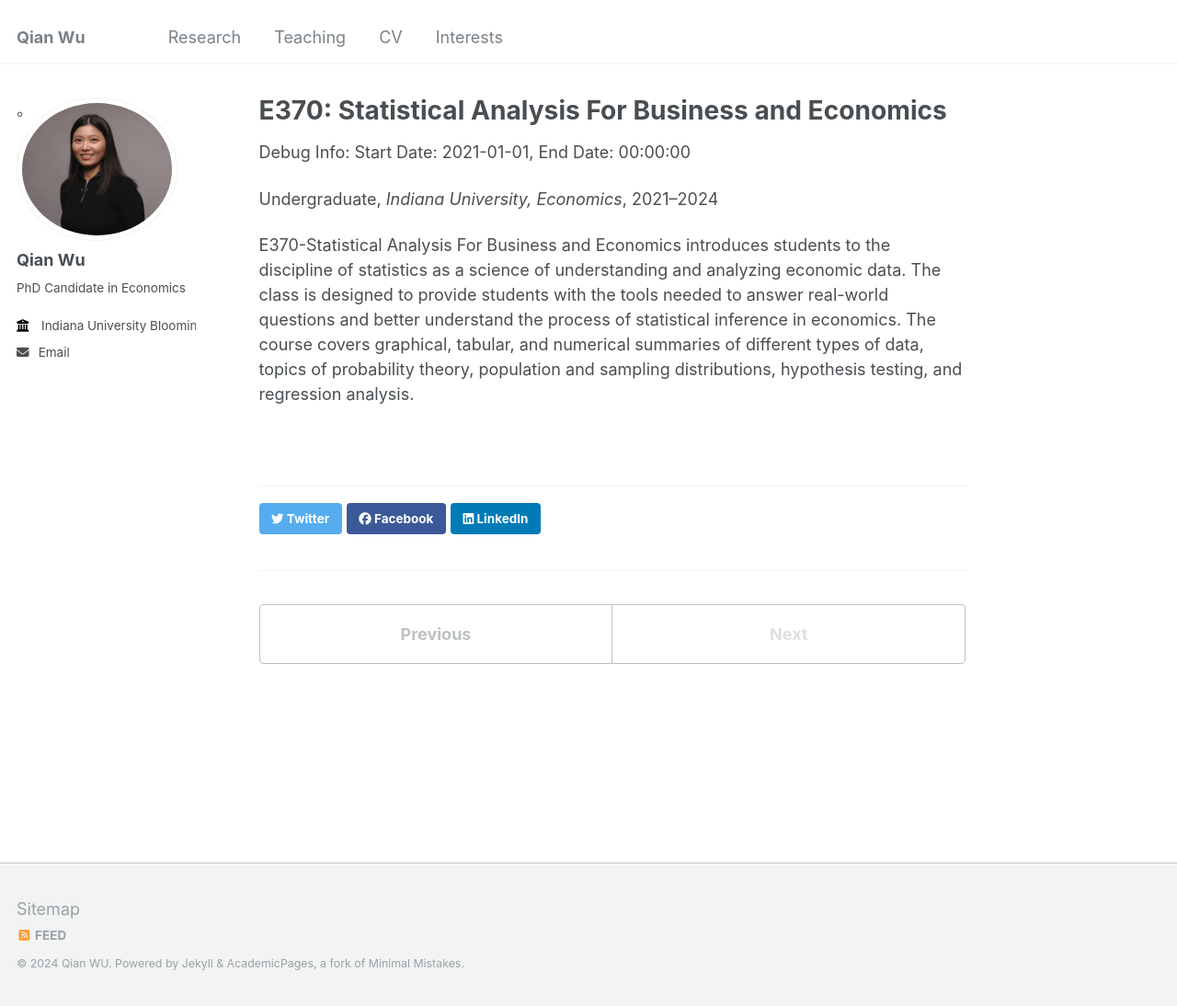
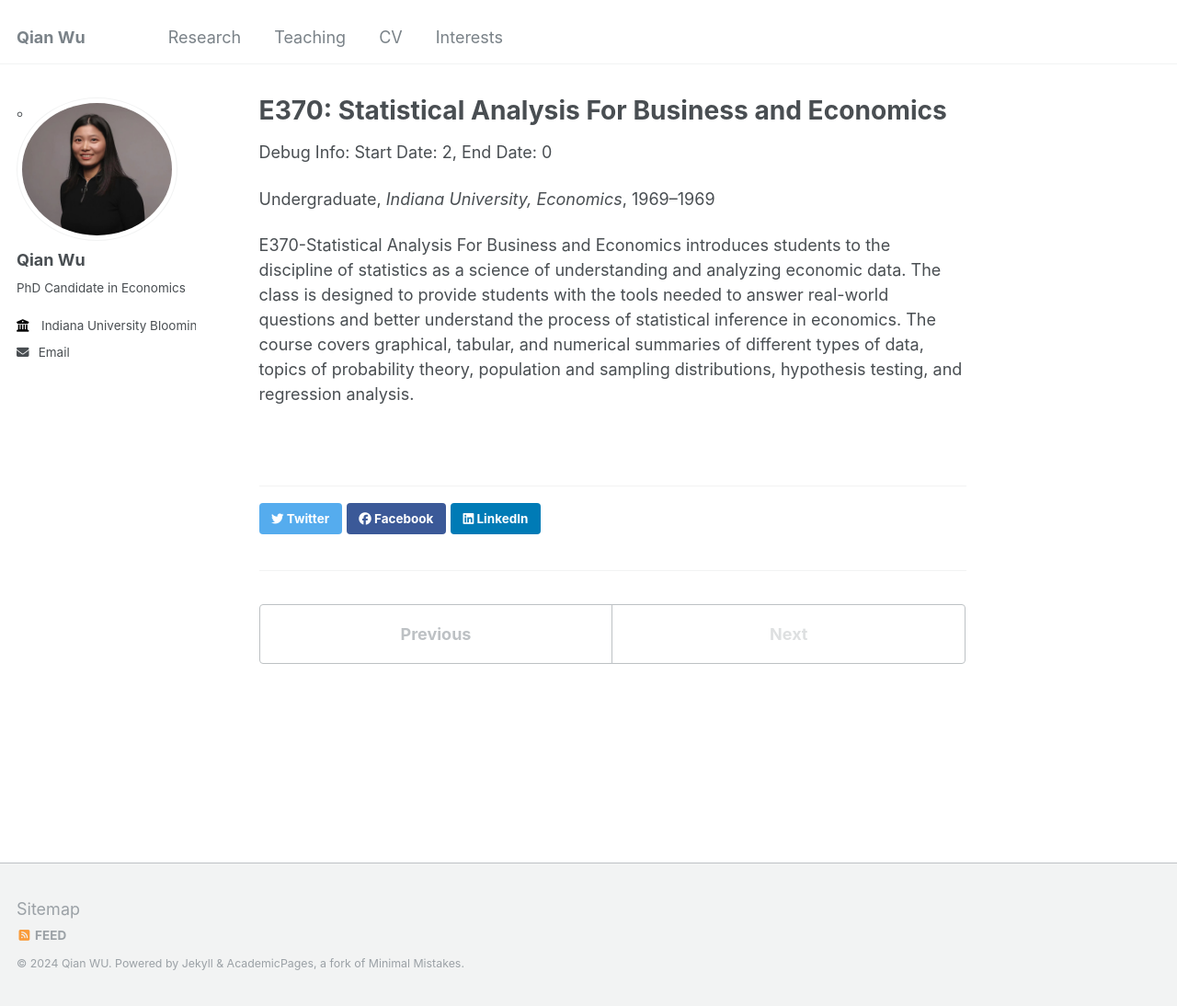
Before and after one commit to qianwu-ef/qianwu-ef.github.io, a Jekyll site: the page built from _teaching/E370.md, in a window 1280 px wide and 1094 px high. Shown: the whole window at 92% size. Built offline with Jekyll 4.4.1, drawn with Linux system fonts in a browser that asks for light colours.

Commit message:
date format updated

```diff
--- a/_layouts/single.html
+++ b/_layouts/single.html
@@ -34,7 +34,7 @@
           <p class="page__date"><strong><i class="fa fa-fw fa-calendar" aria-hidden="true"></i> {{ site.data.ui-text[site.locale].date_label | default: "Published:" }}</strong> <time datetime="{{ page.modified | date: "%Y-%m-%d" }}">{{ page.modified | date: "%B %d, %Y" }}</time></p>
         {% endif %}
 
-        {% assign date_parts = page.date | split: " " %}
+        {% assign date_parts = page.date | split: "" %}
         {% assign start_date = date_parts[0] %}
         {% assign end_date = date_parts[1] %}
 
--- a/_teaching/E370.md
+++ b/_teaching/E370.md
@@ -5,7 +5,7 @@
 type: "Undergraduate"
 permalink: /teaching/E370
 venue: "Indiana University, Economics"
-date: "2021-01-01 2023-01-01"
+date: 2021-01-01 2023-01-01
 ---
 
 E370-Statistical Analysis For Business and Economics introduces students to the discipline
```
